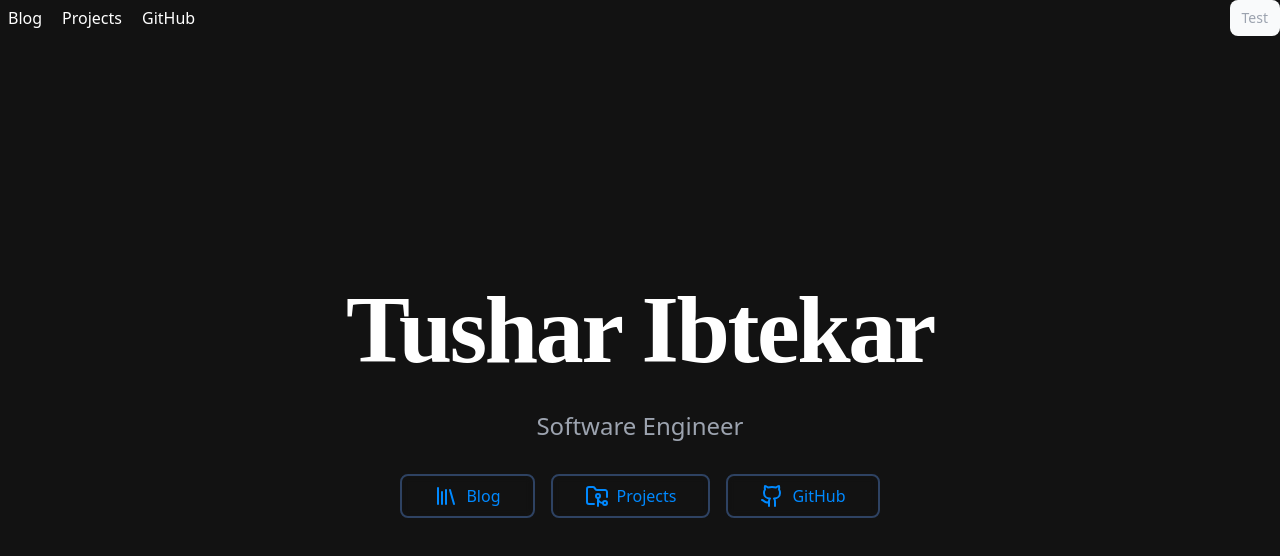
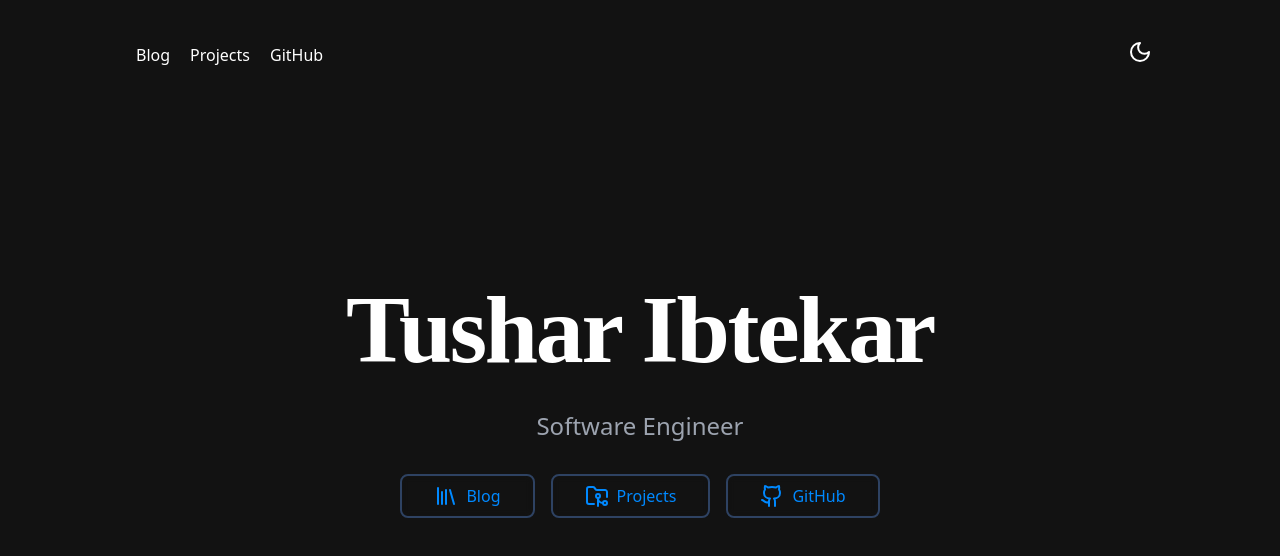
Before and after one commit to TusharIbtekar/portfolio, a Next.js app: page / in a window 1280 px wide. Shown: the top 556 px of the page. Built offline with nearby package versions, Linux system fonts and the light colour scheme.

Commit message:
add theme button

```diff
--- a/src/components/Navbar/Standard.component.tsx
+++ b/src/components/Navbar/Standard.component.tsx
@@ -2,20 +2,19 @@ import { NavigationItem, NavigationItemType } from "@/types/navigation";
 import { motion } from "framer-motion";
 import { ACTIONS } from "@/lib";
 import { Button } from "@/components";
+import ThemeSwitcher from "../ThemeSwitcher";
 
 export function Standard(): JSX.Element {
   return (
-    <nav className="fixed w-full">
-      <div className="flex items-center justify-between space-x-3 text-base leading-5">
-        <div className="hidden space-x-5 sm:flex">
+    <nav className="fixed w-full bg-transparent py-5 md:py-10">
+      <div className="mx-auto flex max-w-5xl items-center justify-between">
+        <div className="space-x-5 sm:flex">
           {ACTIONS.map((action, index) => {
             return <span className="ml-2">{action.text}</span>;
           })}
         </div>
         <div>
-          <Button.Icon>
-            <span>Test</span>
-          </Button.Icon>
+          <ThemeSwitcher />
         </div>
       </div>
     </nav>
--- /dev/null
+++ b/src/components/ThemeSwitcher.tsx
@@ -0,0 +1,36 @@
+import { motion } from "framer-motion";
+import { Moon, Sun } from "lucide-react";
+import { useTheme } from "next-themes";
+import { Theme } from "@/types";
+import { useEffect, useState } from "react";
+
+export default function ThemeSwitcher() {
+  const { theme, setTheme, resolvedTheme } = useTheme();
+  const [mounted, setMounted] = useState(false);
+
+  useEffect(() => {
+    setMounted(true);
+  }, []);
+
+  return (
+    <motion.button
+      aria-label="Toggle Dark Mode"
+      type="button"
+      whileTap={{
+        scale: 0.9,
+        rotate: 360,
+        transition: { duration: 0.2 },
+      }}
+      whileHover={{ scale: 1.2 }}
+      onClick={() =>
+        setTheme(resolvedTheme === Theme.DARK ? Theme.LIGHT : Theme.DARK)
+      }
+    >
+      {mounted && (theme === Theme.DARK || resolvedTheme === Theme.DARK) ? (
+        <Moon />
+      ) : (
+        <Sun />
+      )}
+    </motion.button>
+  );
+}
```
Also changed, not shown: src/pages/_app.tsx (+5 -5 lines).
